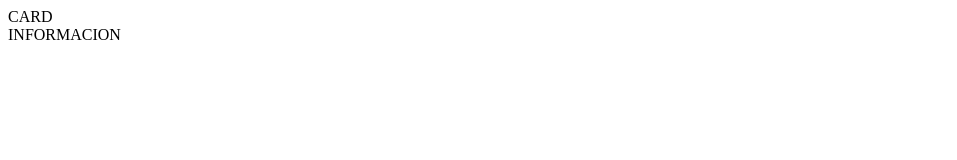
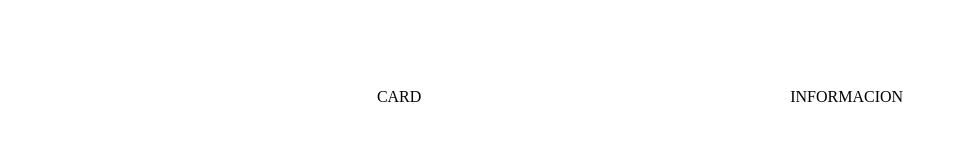
Before and after one commit to davidlealo/desafioDOM, a plain HTML site: page index.html in a window 1280 px wide. Shown: the whole page, without its empty margins (0-957 px from the left). Drawn offline with Linux system fonts and the light colour scheme.

Commit message:
Hoja de estilos. ELementos flex space evenly

```diff
--- /dev/null
+++ b/assets/css/style.css
@@ -0,0 +1,5 @@
+.container{
+    display: flex;
+    justify-content: space-evenly;
+    padding-top: 10vh;
+}
--- a/index.html
+++ b/index.html
@@ -5,6 +5,7 @@
     <meta http-equiv="X-UA-Compatible" content="IE=edge">
     <meta name="viewport" content="width=device-width, initial-scale=1.0">
     <title>Ejercicio Manipulación DOM</title>
+    <link rel="stylesheet" href="assets/css/style.css">
 </head>
 <body>
     <div class="container">
```
